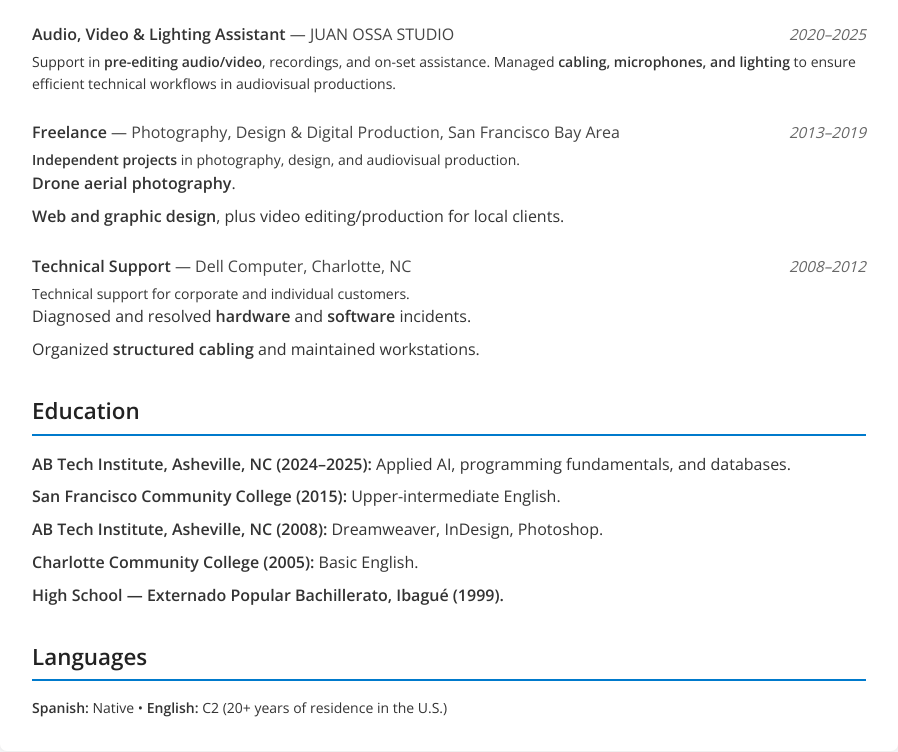
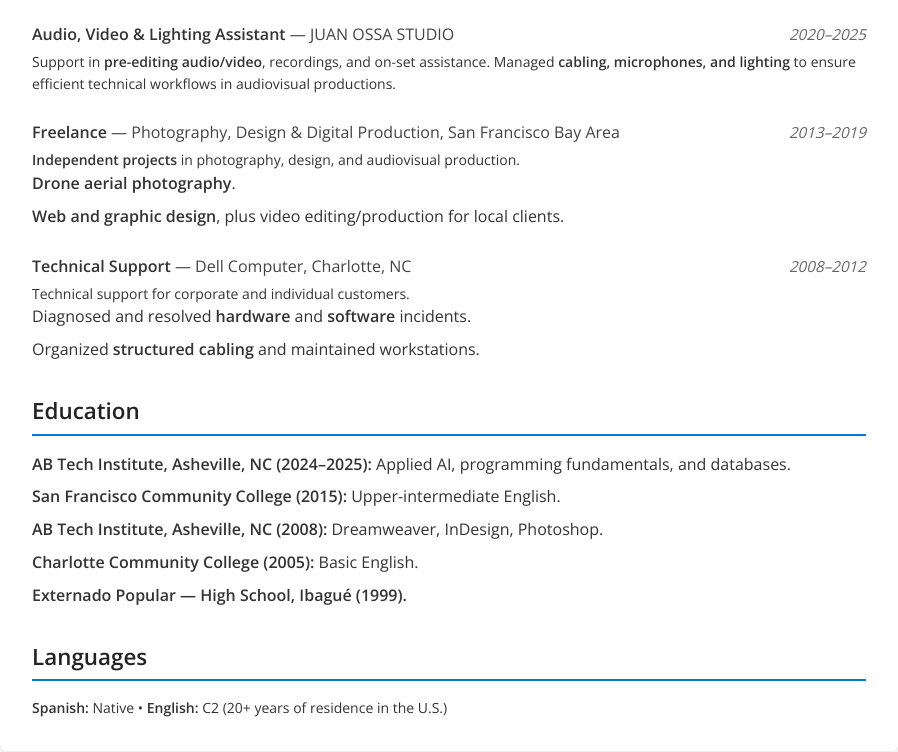
Before and after one commit to andfar83/Professional-CV, a plain HTML site: page index-eng.html in a window 1280 px wide. Shown: the part 1008-1760 px from the top of the page, without its empty margins (191-1089 px from the left). Drawn offline with nearby package versions, Linux system fonts and the light colour scheme.

Commit message:
Add files via upload

```diff
--- a/index-eng.html
+++ b/index-eng.html
@@ -452,7 +452,7 @@
         <li><strong>San Francisco Community College (2015):</strong> Upper-intermediate English.</li>
         <li><strong>AB Tech Institute, Asheville, NC (2008):</strong> Dreamweaver, InDesign, Photoshop.</li>
         <li><strong>Charlotte Community College (2005):</strong> Basic English.</li>
-        <li><strong>High School — Externado Popular Bachillerato, Ibagué (1999).</strong></li>
+        <li><strong>Externado Popular — High School, Ibagué (1999).</strong></li>
       </ul>
     </section>
 
```
Also changed, not shown: index.html (+1 -1 lines).
